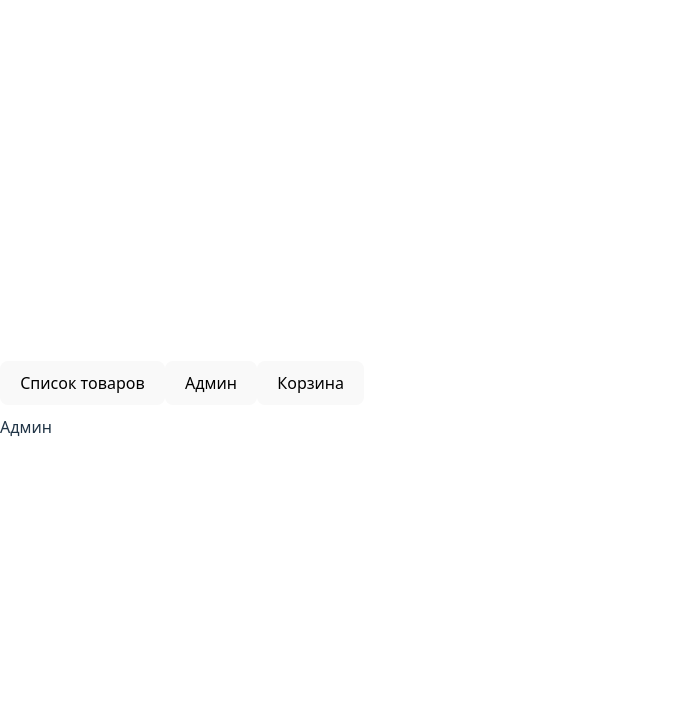
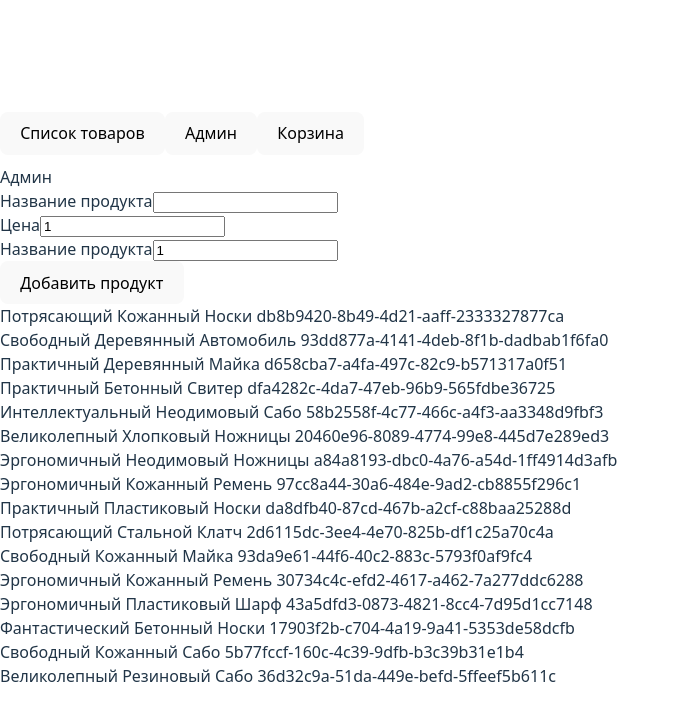
Before and after one commit to hasanabaev92/shop, a React (Vite) app: page /admin in a window 1280 px wide. Shown: the top 720 px of the page, without its empty margins (0-680 px from the left). Built offline with nearby package versions, Linux system fonts and the light colour scheme.

Commit message:
Co-authored-by: chechnavenom-hue <chechnavenom-hue@users.noreply.github.com>

```diff
--- a/src/mock/fakeFetches.ts
+++ b/src/mock/fakeFetches.ts
@@ -1,6 +1,7 @@
 import { fakerRU as faker } from '@faker-js/faker';
 
 import type { ProductListT, ProductT } from "../types/productType";
+import type { AddProductT } from '../types/schemas/addProduct.schema';
 
 let productsDataBase: ProductListT = [];
 
@@ -26,7 +27,7 @@ export function generateRandomRpoducts() {
 export const getProducts = async () => {
   await new Promise((res) => setTimeout(res, 500)); // ждем 500мс
 
-  return productsDataBase;
+  return [...productsDataBase];
 };
 
 export const getProductById = async (id?: ProductT['id']) => {
@@ -36,3 +37,17 @@ export const getProductById = async (id?: ProductT['id']) => {
 
   return productsDataBase.find(el => el.id === id)
 }
+
+
+export const addProductFn = async (product: AddProductT) => {
+  await new Promise((res) => setTimeout(res, 500));
+
+  const _id = faker.string.uuid();
+
+  productsDataBase.push({
+    id: _id,
+    ...product,
+  })
+
+  return {code: 200, newId: _id}
+}
--- a/src/pages/Admin/Admin.tsx
+++ b/src/pages/Admin/Admin.tsx
@@ -1,11 +1,141 @@
+/*
+  Пример использования формы с валидацией
+  https://tanstack.com/form/latest/docs/framework/react/examples/simple
+*/
+
+import { useForm } from "@tanstack/react-form";
+import { useMutation, useQuery, useQueryClient } from "@tanstack/react-query";
+import {
+  AddProductSchema,
+  type AddProductT,
+} from "../../types/schemas/addProduct.schema";
+import { addProductFn, getProducts } from "../../mock/fakeFetches";
+
 function Admin() {
+  const queryClient = useQueryClient();
 
-    return (
-        <>
-         <div>Админ</div>
-        </>
-    )
+  const { data } = useQuery({
+    queryKey:["PRODUCTS"],
+    queryFn: getProducts
+  })
 
+  const mutate = useMutation({
+    mutationFn: async (data: AddProductT) => addProductFn(data),
+    onSuccess: async (res) => {
+      queryClient.invalidateQueries({ queryKey: ["PRODUCTS"] });
+      alert(JSON.stringify(res));
+    },
+    onError: (error) => {
+      console.log(error);
+    }
+  })
+
+  const form = useForm({
+    defaultValues: {
+      name: "",
+      price: 1,
+      lost: 1,
+    } as AddProductT,
+    onSubmit: async ({ value }) => {
+      console.log(value);
+      await mutate.mutateAsync(value);
+    },
+    validators: {
+      onChange: AddProductSchema,
+    },
+  });
+
+  const Products = data?.map((x) => (
+    <div key={x.id}>{x.name} {x.id}</div>
+  ))
+
+  return (
+    <>
+      <div>Админ</div>
+
+      <form
+        onSubmit={(e) => {
+          e.preventDefault();
+          e.stopPropagation();
+          form.handleSubmit();
+        }}
+      >
+        <div>
+          <form.Field
+            name="name"
+            children={(field) => (
+              <>
+                <label>
+                  Название продукта
+                  <input
+                    value={field.state.value}
+                    onChange={(e) => field.handleChange(e.target.value)}
+                  />
+                </label>
+                {!field.state.meta.isValid && (
+                  <div>{field.state.meta.errors[0]?.message}</div>
+                )}
+              </>
+            )}
+          />
+        </div>
+
+        <div>
+          <form.Field
+            name="price"
+            children={(field) => (
+              <>
+                <label>
+                  Цена
+                  <input
+                    type="number"
+                    value={field.state.value}
+                    onChange={(e) => field.handleChange(Number(e.target.value))}
+                    min={1}
+                  />
+                </label>
+                {!field.state.meta.isValid && (
+                  <div>{field.state.meta.errors[0]?.message}</div>
+                )}
+              </>
+            )}
+          />
+        </div>
+
+        <div>
+          <form.Field
+            name="lost"
+            children={(field) => (
+              <>
+                <label>
+                  Название продукта
+                  <input
+                    type="number"
+                    value={field.state.value}
+                    onChange={(e) => field.handleChange(Number(e.target.value))}
+                    min={1}
+                  />
+                </label>
+                {!field.state.meta.isValid && (
+                  <div>{field.state.meta.errors[0]?.message}</div>
+                )}
+              </>
+            )}
+          />
+        </div>
+
+        <form.Subscribe
+          selector={(state) => [state.canSubmit, state.isSubmitting]}
+          children={([canSubmit, isSubmitting]) => (
+            <button disabled={!canSubmit || isSubmitting} type="submit">
+              Добавить продукт
+            </button>
+          )}
+        />
+      </form>
+      {Products}
+    </>
+  );
 }
 
-export default Admin
+export default Admin;
--- a/src/pages/ProductList/ProductList.tsx
+++ b/src/pages/ProductList/ProductList.tsx
@@ -24,7 +24,7 @@ function ProductList() {
   }
 
   const ProductDiv = data?.map((x) => (
-      <ProductMiniCard onclickFn={() => handleClickProduct(x.id)} product={x}  />
+      <ProductMiniCard key={x.id} onclickFn={() => handleClickProduct(x.id)} product={x}  />
   ))
 
   if (isPending) return (<div>Загрузка...</div>);
--- /dev/null
+++ b/src/types/schemas/addProduct.schema.ts
@@ -0,0 +1,9 @@
+import * as z from "zod";
+
+export type AddProductT = z.infer<typeof AddProductSchema>;
+
+export const AddProductSchema = z.object({
+  name: z.string().min(3, {message: "Название должно быть длиннее 3 символов"}).max(15),
+  price: z.int().min(1).max(1000000),
+  lost: z.int().min(1).max(10000000),
+})
```
